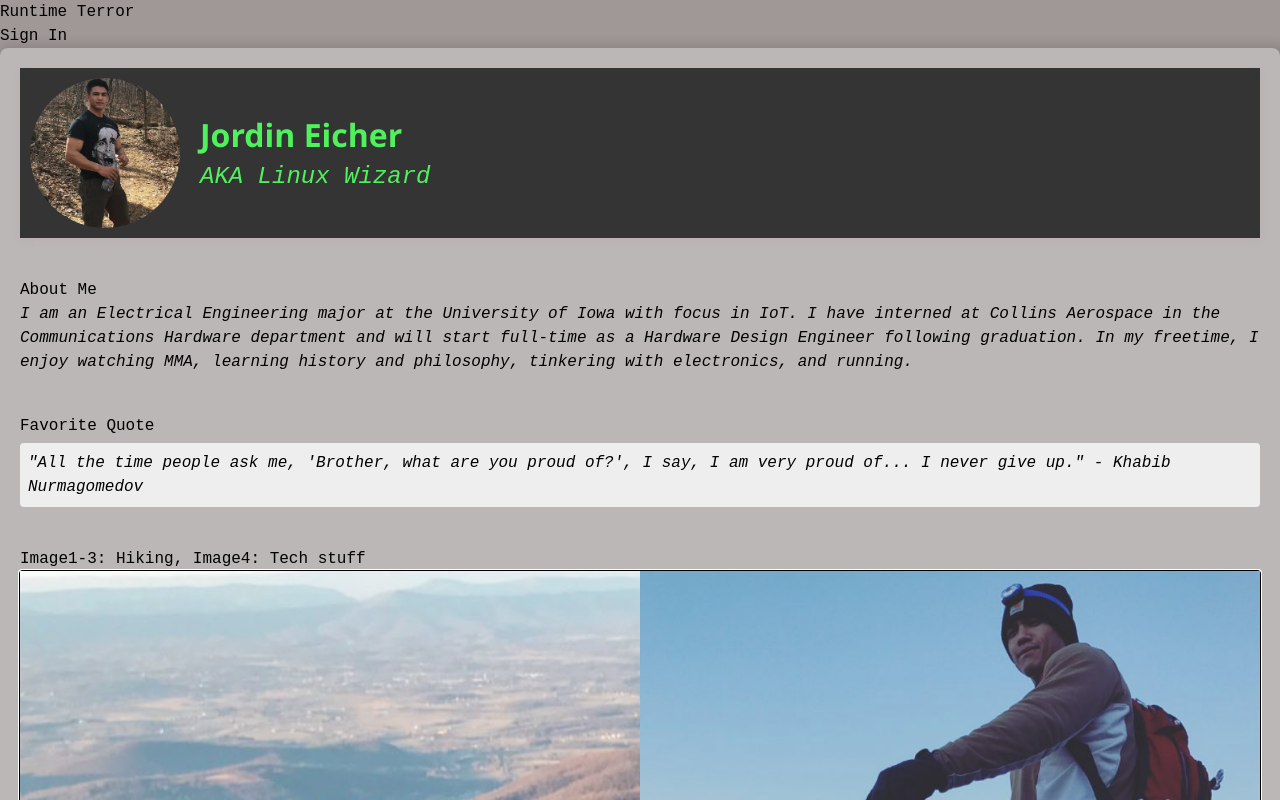
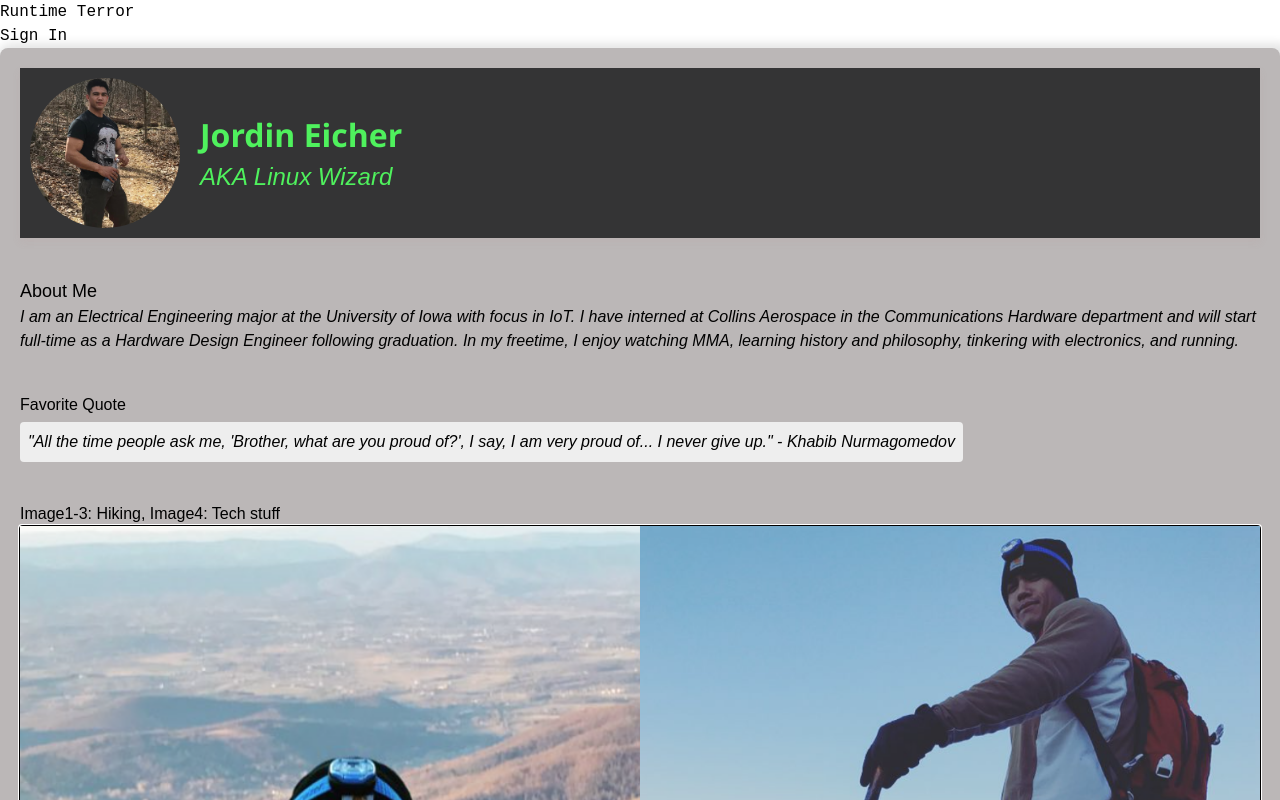
Before and after one commit to odin5on/runtime-terror-website, a React (Vite) app: page /runtime-terror-website/Jordin in a window 1280 px wide. Shown: the top 800 px of the page. Built offline with nearby package versions, Linux system fonts and the light colour scheme.

Commit message:
fix styling

```diff
--- a/src/pages/HorizontalSlideshow.jsx
+++ b/src/pages/HorizontalSlideshow.jsx
@@ -1,6 +1,6 @@
 // HorizontalSlideshow.jsx
 import React, { useState } from 'react';
-import './styles.css';
+import './jordin.css';
 
 const HorizontalSlideshow = ({ images }) => {
   const [slideIndex, setSlideIndex] = useState(0);
--- a/src/pages/styles.css
+++ b/src/pages/jordin.css
@@ -1,4 +1,4 @@
-body {
+.body {
     font-family: 'Arial', sans-serif;
     margin: 0;
     padding: 0;
@@ -15,7 +15,7 @@ body {
 
   }
 
-  header {
+  .header {
     display: flex;
     background-color: rgb(52, 52, 53);
     box-shadow: 0 4px 8px rgba(182, 141, 141, 0.1);
@@ -47,13 +47,13 @@ body {
     color:#184c7e;
   }
 
-  header h1 {
+  .header h1 {
     font-family:'Segoe UI', Tahoma, Geneva, Verdana, sans-serif;
     font-size: xx-large;
     color: #4ff15d;
   }
 
-  header p {
+  .header p {
     font-size: x-large;
     color: #4ff15d;
   }
@@ -66,22 +66,22 @@ body {
     margin-bottom: 20px;
   }
 
-  h2 {
+  .h2 {
     font-size: large;
 
     color: #000000;
   }
 
-  p {
+  .p {
     color: #000000;
   }
 
-  ul {
+  .ul {
     list-style-type:none;
     padding: 0;
   }
 
-  li {
+  .li {
     background-color: #eee;
     margin: 5px 0;
     padding: 8px;
--- a/src/pages/jordin.jsx
+++ b/src/pages/jordin.jsx
@@ -1,5 +1,5 @@
 import React from "react";
-import './styles.css';
+import './jordin.css';
 import profile from "./profile.jpg";
 import image1 from "./image1.png";
 import image2 from "./image2.png";
@@ -14,9 +14,9 @@ const Jordin = () => {
   const images=[image4,image2,image1,tech];
 
   return (
-    <div className="profile-page">
+    <div className="profile-page body">
       {/* Header Section */}
-      <header>
+      <header className="header">
         <div className="profile-picture">
           {/* You can replace the placeholder image URL with your own */}
           <img src= {image1} alt="Profile" />
@@ -31,8 +31,8 @@ const Jordin = () => {
 
       {/* About Me Section */}
       <section className="about-me">
-        <h2>About Me</h2>
-        <p>
+        <h2 className="h2">About Me</h2>
+        <p className="p">
           <i>
           I am an Electrical Engineering major at the University of Iowa with focus in IoT. I have interned at Collins Aerospace in the Communications Hardware department and will start full-time as a Hardware Design Engineer following graduation. In my freetime, I enjoy watching MMA, learning history and philosophy, tinkering with electronics, and running.
           </i>
@@ -43,8 +43,8 @@ const Jordin = () => {
       {/* Skills Section */}
       <section className="skills">
         <h2>Favorite Quote</h2>
-        <ul>
-          <li><i>"All the time people ask me, 'Brother, what are you proud of?', I say, I am very proud of... I never give up." - Khabib Nurmagomedov</i></li>
+        <ul className="ul">
+          <li className="li"><i>"All the time people ask me, 'Brother, what are you proud of?', I say, I am very proud of... I never give up." - Khabib Nurmagomedov</i></li>
         </ul>
       </section>
 
```
